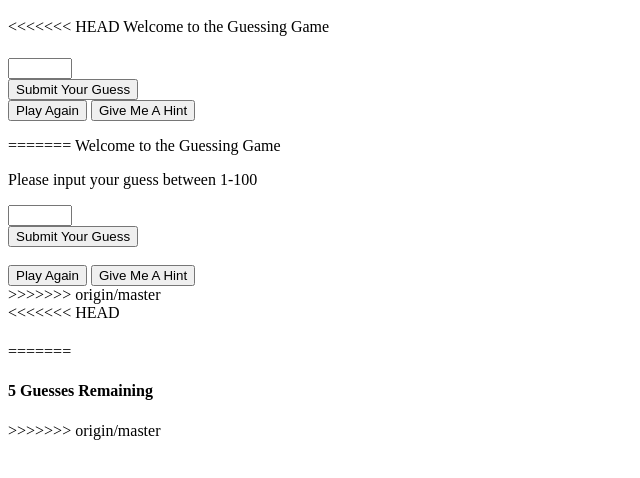
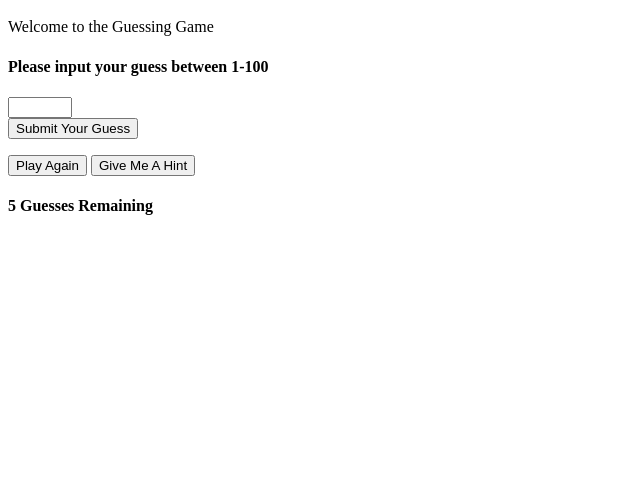
Before and after one commit to apackin/GuessingGame, a plain HTML site: page index.html in a window 1280 px wide. Shown: the part 48-526 px from the top of the page, without its empty margins (0-640 px from the left). Drawn offline with nearby package versions, Linux system fonts and the light colour scheme.

Commit message:
Update index.html

```diff
--- a/index.html
+++ b/index.html
@@ -1,5 +1,8 @@
 <head>
   <link rel="stylesheet" href="index.css" />
+    <script src="https://ajax.googleapis.com/ajax/libs/jquery/2.1.3/jquery.min.js"></script>
+  <script src="https://ajax.googleapis.com/ajax/libs/jqueryui/1.11.4/jquery-ui.min.js"></script>
+  <script src="guessingGame.js"></script>
 </head>
 
 <body>
@@ -9,13 +12,12 @@
 
   <div class="contents">
     <p>
-<<<<<<< HEAD
       Welcome to the Guessing Game
     </p>
-    <h4 id=textGuesses> </h4>
+    <h4 id=textGuesses> Please input your guess between 1-100 </h4>
     <div>
+
       <form>
-
 
         <input type="number" id="subNum" name="quantity" min="1" max="100">
 
@@ -30,41 +32,11 @@
           <input class="optButtons" id='hint' type="button" value="Give Me A Hint">
         </div>
     </div>
-=======
-     Welcome to the Guessing Game
-    </p>
-    <p> Please input your guess between 1-100 </p>
-    <div>
-      <form action="guess" class="center">
-
-
-        <input type="number" value="Input Number 1-100" name="quantity" min="1" max="100">
-
-        <br>
-
-        <input id="subButton" type="submit" value="Submit Your Guess">
-
-        <br>
-        <br>
-
-        <div id="optButdiv">
-          <input class="optButtons" type="submit" value="Play Again">
-          <input class="optButtons" type="submit" value="Give Me A Hint">
-        </div>
-      </div>
->>>>>>> origin/master
   </div>
   </div>
   <div class="footer">
 
-<<<<<<< HEAD
     <h4> <span id="lives"></span> <span id="footMessage"></span> </h4>
 
     </h4>
-=======
-    <h4> 5 Guesses Remaining </h4>
-
->>>>>>> origin/master
   </div>
-
-</body>
```
